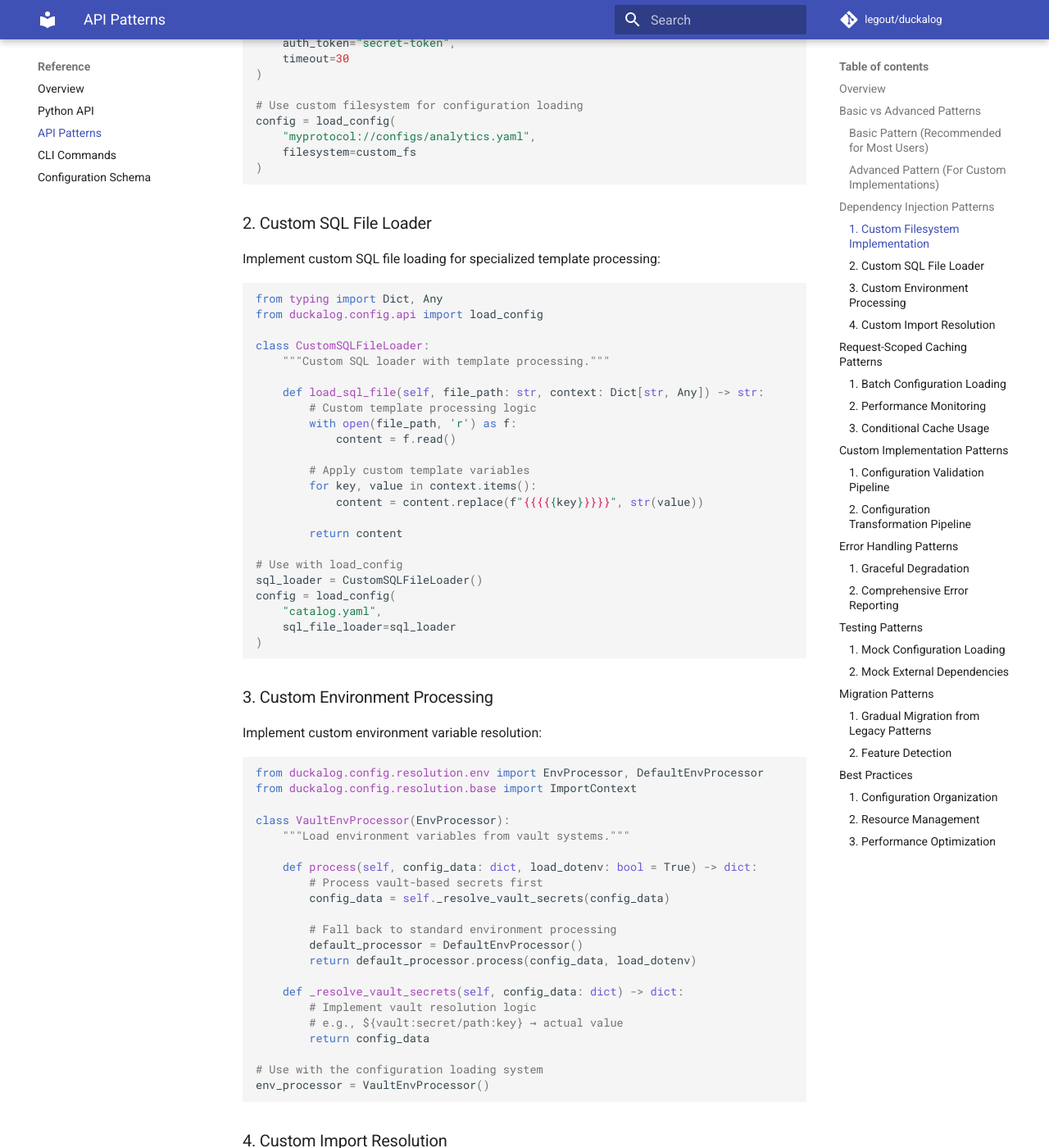
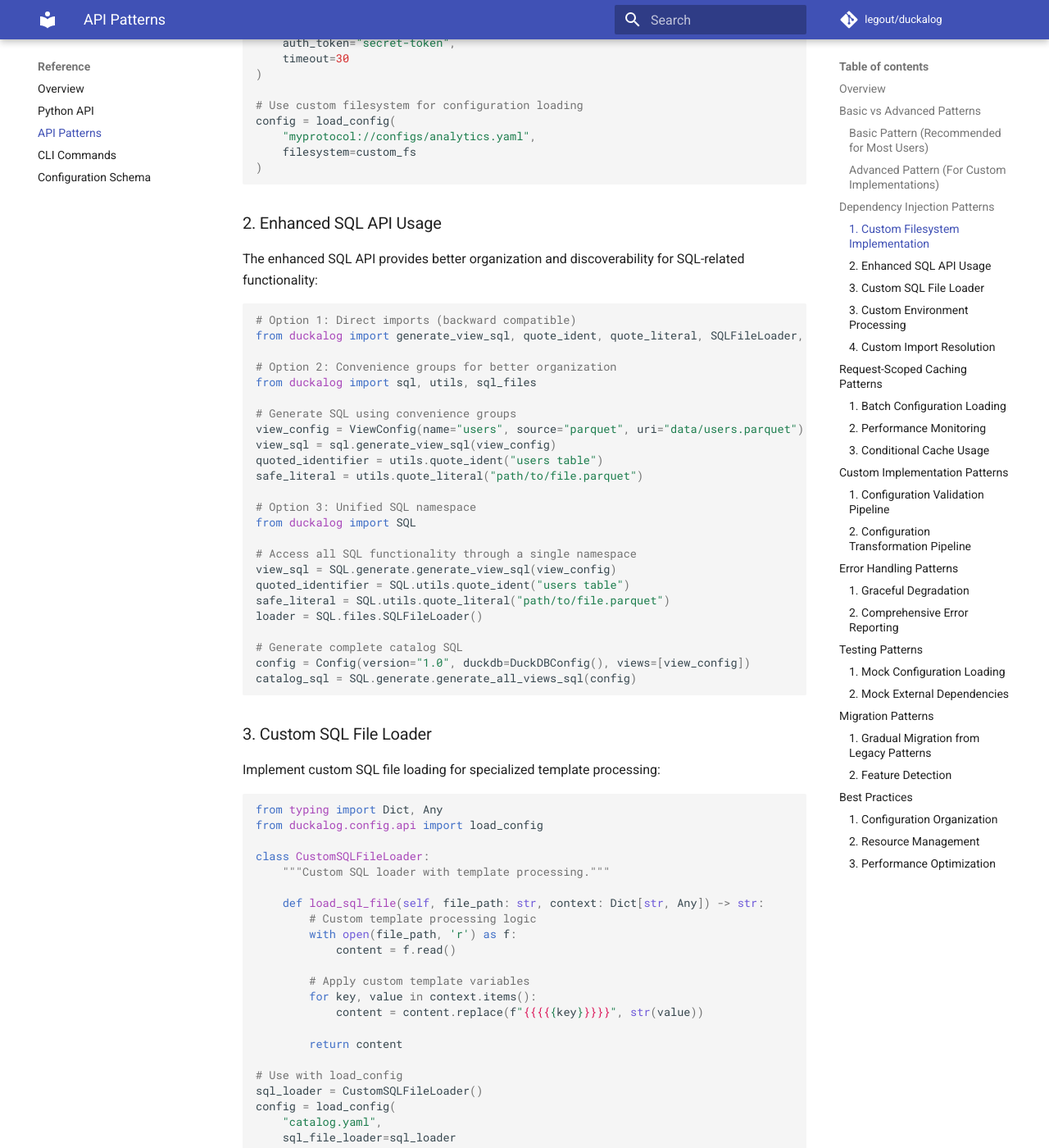
Before and after one commit to legout/duckalog, an MkDocs documentation site: the page built from docs/reference/api-patterns.md, in a window 1280 px wide and 1400 px high, scrolled down 1747 px. Shown: the whole window at 82% size. Built offline with MkDocs 1.6.1 and Material for MkDocs 9.7.7, drawn with Linux system fonts in a browser that asks for light colours; comment, search, counter and statistics services are not loaded.

Commit message:
feat: enhance SQL public API for better discoverability and organization
- Organize SQL exports into logical groups (Generation, Utilities, File Loading)
- Add convenience imports: duckalog.sql, duckalog.utils, duckalog.sql_files
- Add unified namespace: duckalog.SQL with single-point access
- Maintain 100% backward compatibility for all existing imports
- Update documentation examples to showcase enhanced API patterns
- Reorganize __all__ list by functionality rather than alphabetically

This implementation improves developer experience by providing multiple
ways to access SQL functionality while preserving all existing behavior.

````diff
--- a/docs/reference/api-patterns.md
+++ b/docs/reference/api-patterns.md
@@ -83,7 +83,38 @@
 )
 ```
 
-### 2. Custom SQL File Loader
+### 2. Enhanced SQL API Usage
+
+The enhanced SQL API provides better organization and discoverability for SQL-related functionality:
+
+```python
+# Option 1: Direct imports (backward compatible)
+from duckalog import generate_view_sql, quote_ident, quote_literal, SQLFileLoader, ViewConfig, DuckDBConfig, Config
+
+# Option 2: Convenience groups for better organization
+from duckalog import sql, utils, sql_files
+
+# Generate SQL using convenience groups
+view_config = ViewConfig(name="users", source="parquet", uri="data/users.parquet")
+view_sql = sql.generate_view_sql(view_config)
+quoted_identifier = utils.quote_ident("users table")
+safe_literal = utils.quote_literal("path/to/file.parquet")
+
+# Option 3: Unified SQL namespace
+from duckalog import SQL
+
+# Access all SQL functionality through a single namespace
+view_sql = SQL.generate.generate_view_sql(view_config)
+quoted_identifier = SQL.utils.quote_ident("users table")
+safe_literal = SQL.utils.quote_literal("path/to/file.parquet")
+loader = SQL.files.SQLFileLoader()
+
+# Generate complete catalog SQL
+config = Config(version="1.0", duckdb=DuckDBConfig(), views=[view_config])
+catalog_sql = SQL.generate.generate_all_views_sql(config)
+```
+
+### 3. Custom SQL File Loader
 
 Implement custom SQL file loading for specialized template processing:
 
````
Also changed, not shown: docs/SECURITY.md (+11 -0 lines), docs/_snippets/intro-quickstart.md (+24 -0 lines), openspec/changes/enhance-sql-public-api/tasks.md (+22 -22 lines), src/duckalog/__init__.py (+73 -38 lines).
